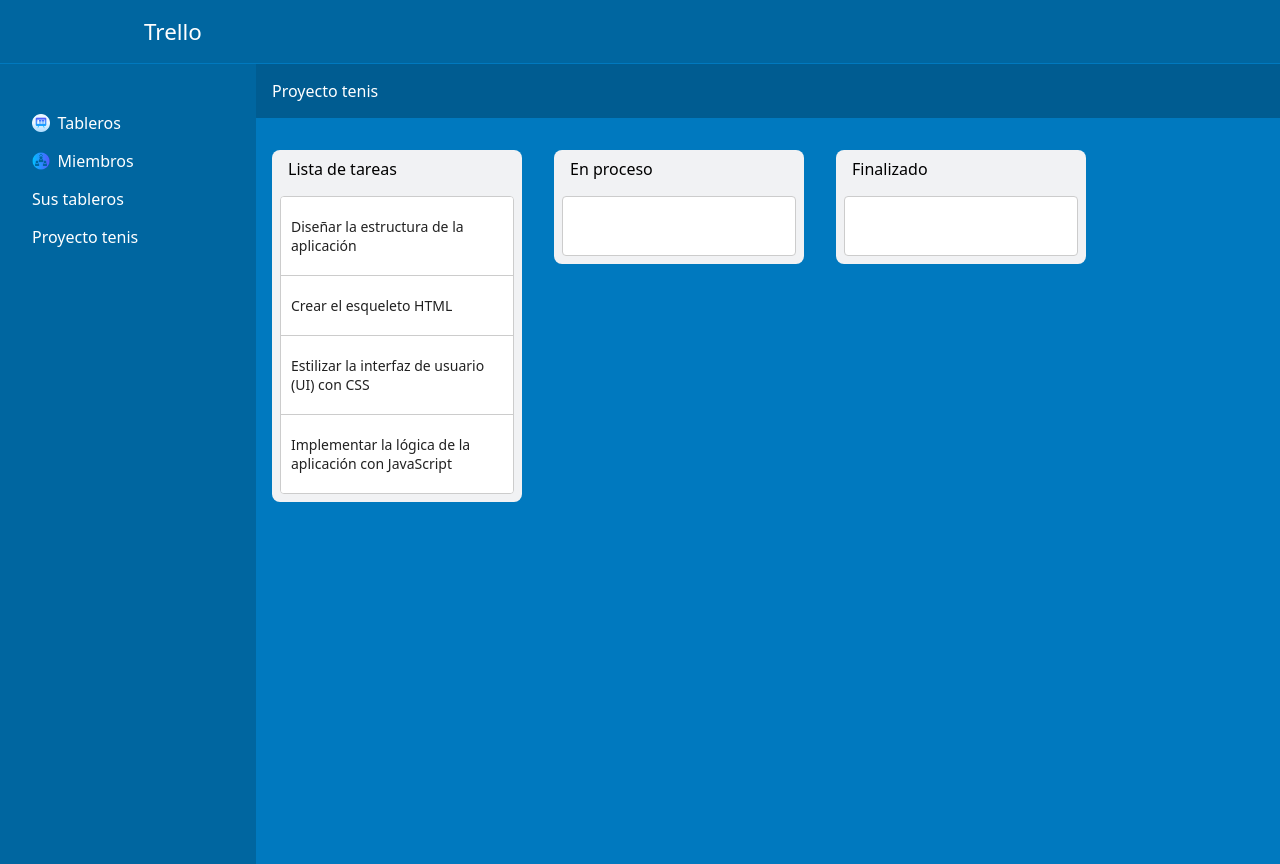
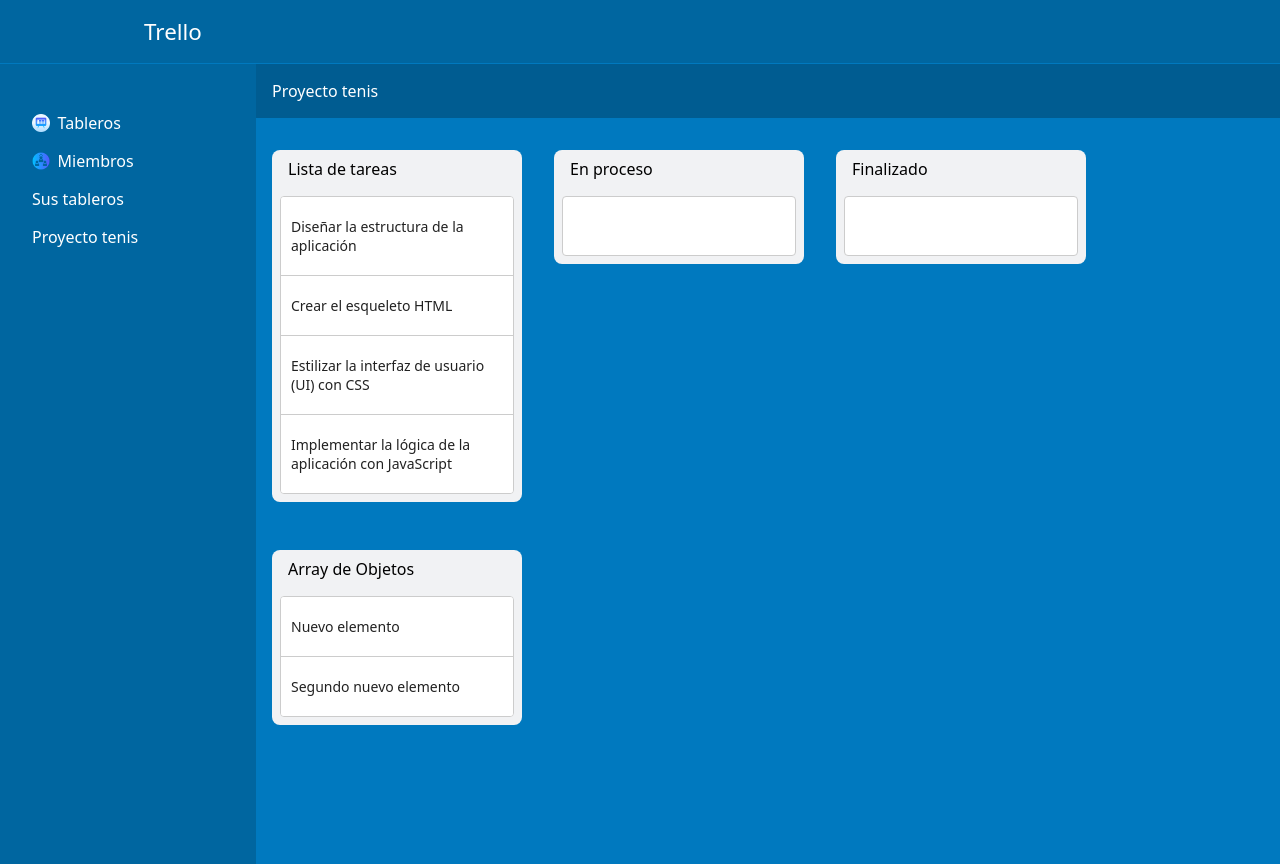
Before and after one commit to ismaeleamsi83/trello, an Angular app: page / in a window 1280 px wide. Built offline with nearby package versions, Linux system fonts and the light colour scheme.

Commit message:
lisarray de objetos probado ok

```diff
--- a/src/app/body/body.component.html
+++ b/src/app/body/body.component.html
@@ -52,6 +52,24 @@
     </div>
 
 
+    <!-- Probar con array  de objetos -->
+
+    <div class="example-container">
+      <span style="margin-left: 0.5rem;">Array de Objetos</span>
+
+      <div
+        cdkDropList
+        #newList="cdkDropList"
+        [cdkDropListData]="newArrayList"
+        [cdkDropListConnectedTo]="[processList, todoList]"
+        class="example-list"
+        (cdkDropListDropped)="drop($event)">
+        @for (item of newArrayList; track item) {
+          <div class="example-box" cdkDrag>{{item.name}}</div>
+        }
+      </div>
+  </div>
+
 </div>
 
 <div #showElementTask class="hideTask">
--- a/src/app/body/body.component.ts
+++ b/src/app/body/body.component.ts
@@ -27,10 +27,11 @@
   done : any = [];
 
   newArrayList : any = [
-    { id:1 , name:"Nuevo elemento" }
+    { id:1 , name:"Nuevo elemento" },
+    { id:2 , name:"Segundo nuevo elemento" }
   ];
 
-  drop(event: CdkDragDrop<string[]>) {
+  drop(event: CdkDragDrop<any>) {
     if (event.previousContainer === event.container) {
       moveItemInArray(event.container.data, event.previousIndex, event.currentIndex);
     } else {
```
